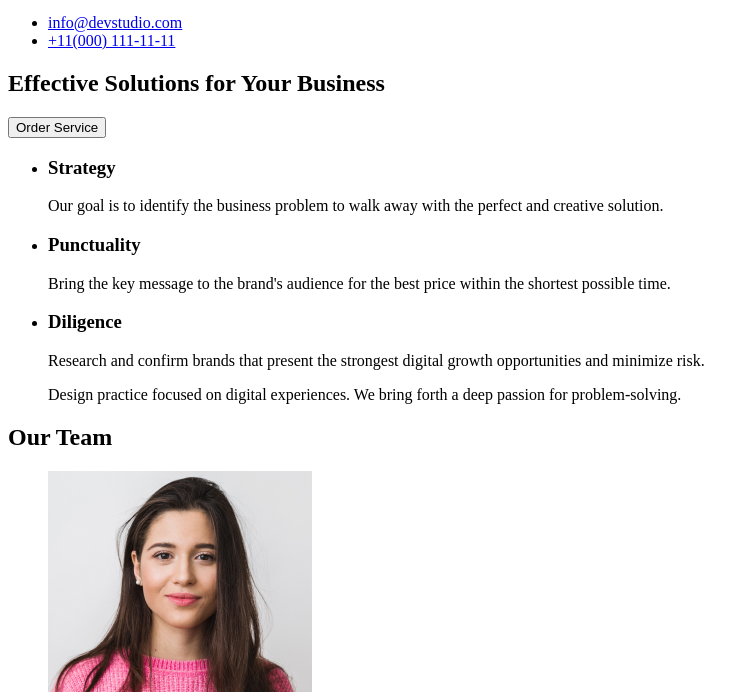
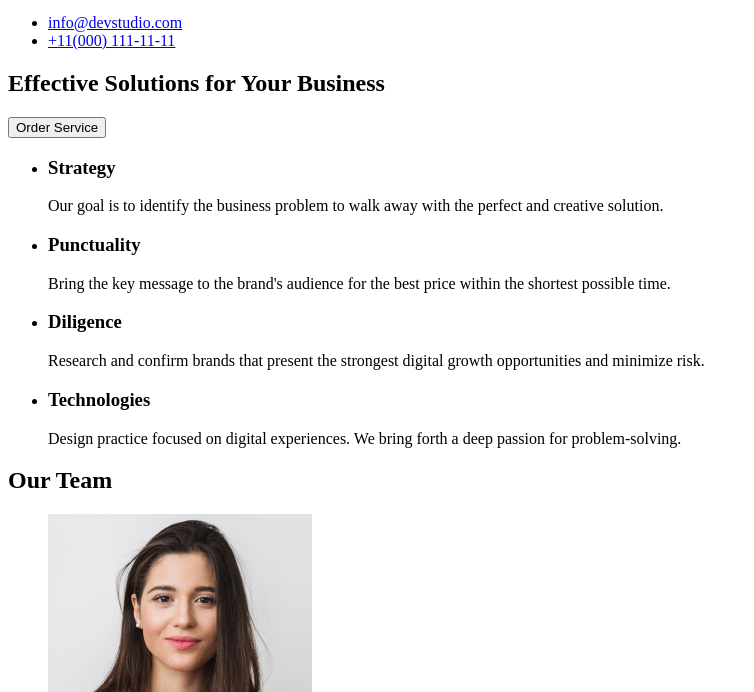
Before and after one commit to TaniaDumych/goit-markup-hw-01, a plain HTML site: page index.html in a window 1280 px wide. Shown: the part 108-800 px from the top of the page, without its empty margins (0-754 px from the left). Drawn offline with Linux system fonts and the light colour scheme.

Commit message:
Опис змін

```diff
--- a/index.html
+++ b/index.html
@@ -47,6 +47,9 @@
                 <li>
                     <h3>Diligence</h3>
                     <p>Research and confirm brands that present the strongest digital growth opportunities and minimize risk.</p>
+                 </li>
+                 <li>
+                    <h3>Technologies</h3>
                     <p>Design practice focused on digital experiences. We bring forth a deep passion for problem-solving.</p>
                 </li>
             </ul>
@@ -62,18 +65,15 @@
                 </li>
                 <li>
                     <img src="./images/img-2.jpg" alt="Frontend Developer" width="264" height="260">
-
                      <h3>Tom Ford</h3>
                     <p>Frontend Developer</p>
                 </li>
-              </li>
                 <li>
                  <h3>Technologies</h3>
-                  <li>
                    <img src="./images/img-3.jpg" alt="Marketing" width="264" height="260">
                     <h3>Camila Garcia</h3>
                     <p>Marketing</p>
-
+                </li>
                 <li>
                  <img src="./images/img-4.jpg" alt="UI Designer" width="264" height="260">
                   <h3>Daniel Wilson</h3>
```
Lines whose indentation alone changed are shown as unchanged.
